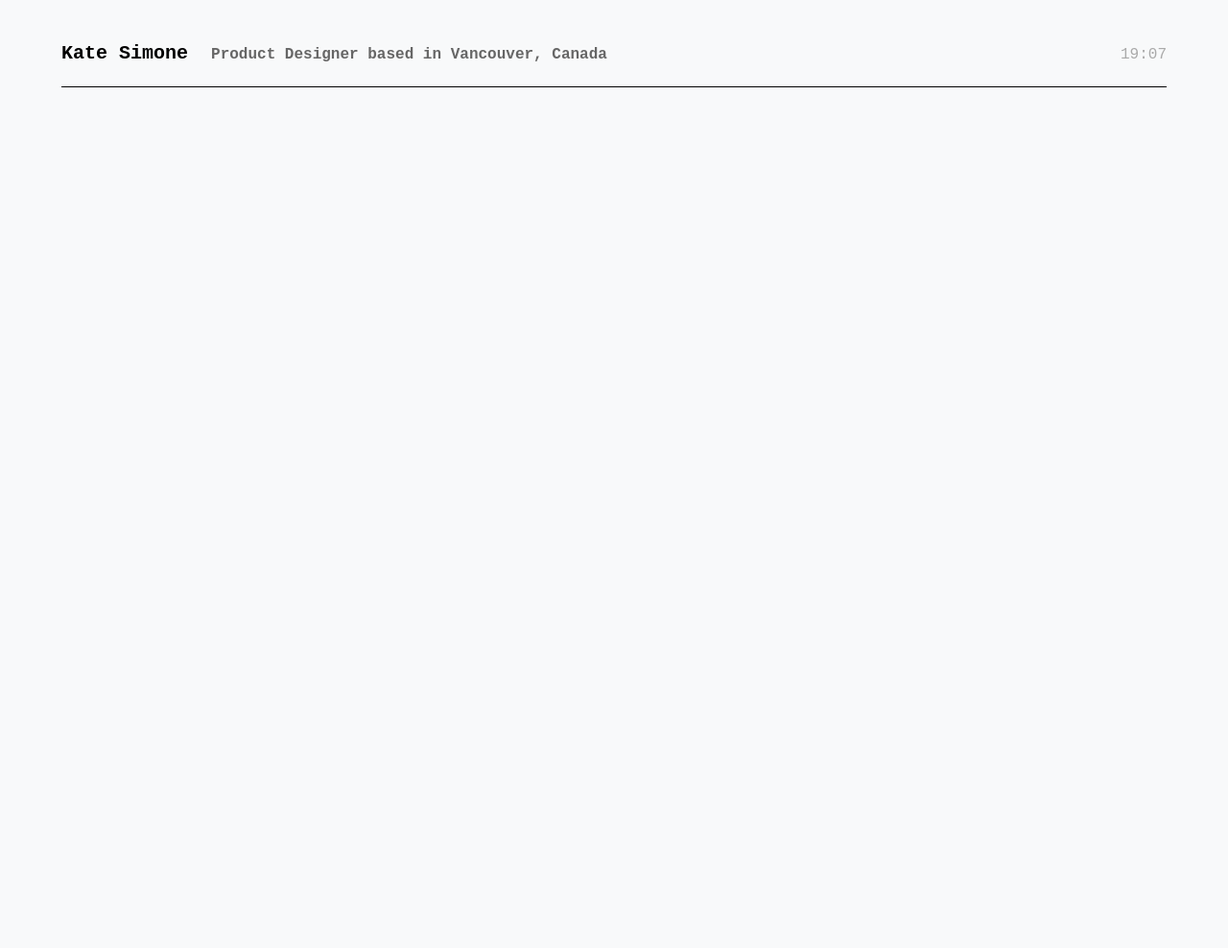
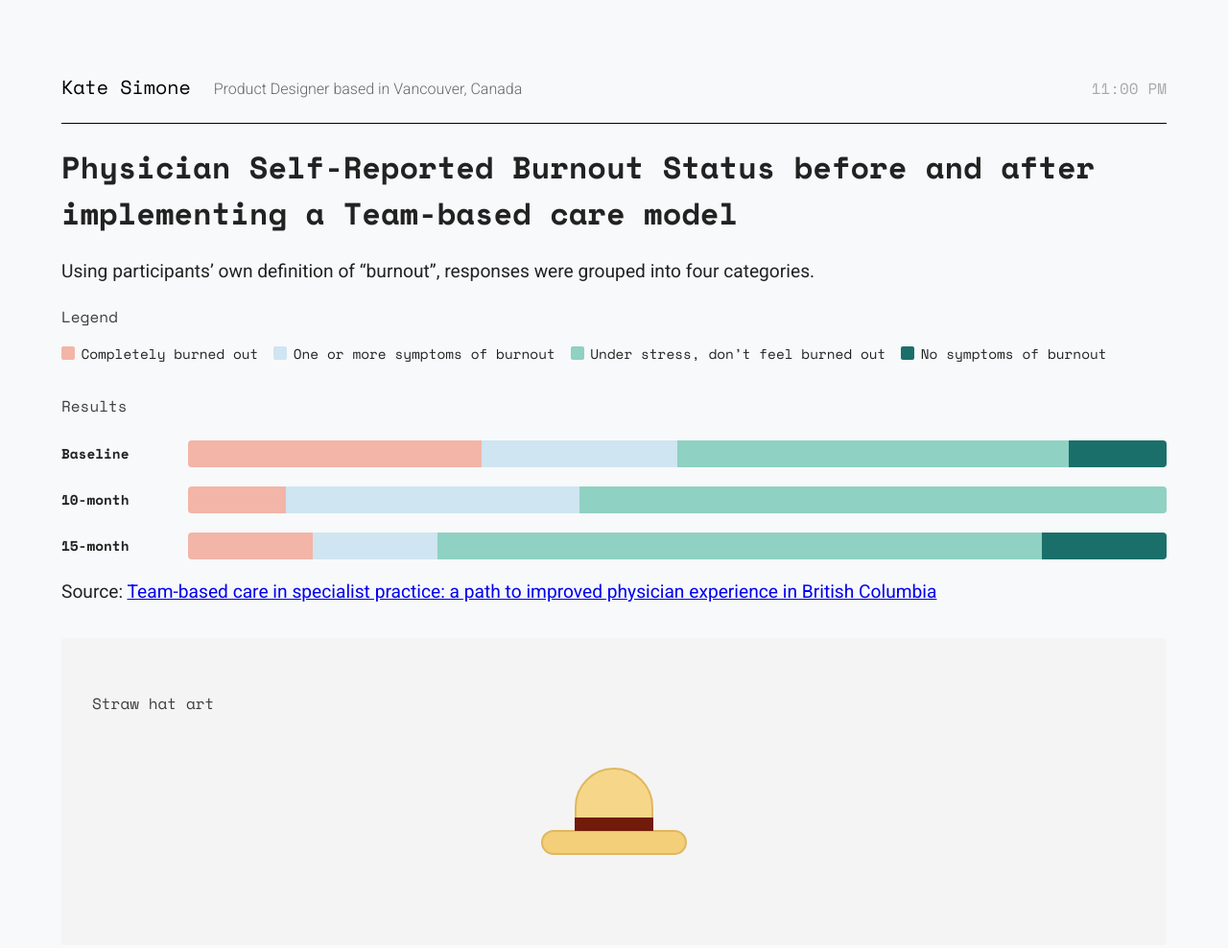
Before and after one commit to siimka113/katesimone.github.io, a plain HTML site: page visualizations.html in a window 1280 px wide. Shown: the whole page at 96% size. Before the commit the page ends 800 px from the top, so only its background shows below. Drawn offline with nearby package versions, Linux system fonts and the light colour scheme.

Commit message:
added visualizations

```diff
--- a/main.js
+++ b/main.js
@@ -30,4 +30,4 @@ function updateTime() {
   timeElement.textContent = currentTime;
 }
 updateTime();
-setInterval(updateTime, 1000); // 1000ms is better for real-time updates
+setInterval(updateTime, 1000);
--- a/style.css
+++ b/style.css
@@ -1,7 +1,7 @@
 /* Basic responsive styles for Kate Simone's homepage recreation */
 body {
-  font-family: 'Helvetica Neue', Helvetica, Arial, sans-serif;
-  margin: 0;
+  font-family: "Space Mono", monospace;
+  margin: 4rem;
   padding: 0;
   background: #f8f9fa;
   color: #222;
@@ -10,7 +10,6 @@ body {
 .divider {
   display: flex;
   gap: 3rem;
-  margin: 1rem 3rem;
 }
 
 main {
@@ -21,7 +20,7 @@ main {
   width: 20%;
   display: flex;
   flex-direction: column;
-  gap: 1.5rem;
+  gap: 1.1rem;
   margin: 2rem 0 1rem 0;
 }
 
@@ -30,7 +29,7 @@ main {
   border-radius: 0.25rem;
   color: white;
   text-decoration: none;
-  font-weight: 600;
+  font-weight: 300;
   background-color: #3d3d3d;
   transition: 0.2s, border 0.2s;
 }
@@ -52,23 +51,17 @@ main {
   color: #f2f2f2 !important;
 }
 
-.arrowColour {
-  stroke: white;
-  fill: white;
-}
-
 nav {
   background: #f8f9fa;
   border-bottom: #000000 solid 0.1rem;
   display: flex;
   align-items: baseline;
-  margin: 2rem 4rem;
   padding-bottom: 0.5rem;
   gap: 2rem;
   font-family: "Space Mono", monospace;
 }
 
-.nameFlex {
+.heading {
   display: flex;
   align-items: flex-start;
   align-items: baseline;
@@ -77,7 +70,7 @@ nav {
 
 .name {
   font-size: 1.25rem;
-  font-weight: 700;
+  font-weight: 300;
   text-decoration: none;
   color: black;
 }
@@ -86,7 +79,7 @@ nav .subtitle {
   color: #666;
   font-size: 1rem;
   margin-bottom: 0.5rem;
-  font-weight: 600;
+  font-weight: 300;
 }
 
 nav .time {
@@ -96,18 +89,13 @@ nav .time {
   margin-left: auto;
 }
 
-.content {
-  margin-left: 4rem;
-  margin-right: 4rem;
-}
-
 .hero {
-  padding: 2rem 1rem 1rem 1rem;
+  padding-top: 4rem;
 }
 
 .hero h1 {
   font-weight: 400;
-  font-size: 4rem;
+  font-size: 3.5rem;
   margin: 0;
   font-family: "Roboto", sans-serif;
 }
@@ -123,21 +111,20 @@ nav .time {
 .hero .roles {
   display: inline-block;
   margin: 0.25rem 0;
-  background: #e3f0fc;
+  background: #e2e5e8;
   padding: 0.3rem 1rem;
   font-family: "Roboto", sans-serif;
   font-style: italic;
-
   width: fit-content;
   border-radius: 0.25rem;
 }
 
 .hero .role {
   display: inline-block;
-  color: #2a7ae2;
+  color: #686d72;
   margin: 0;
   border-radius: 1.2rem;
-  font-size: 4rem;
+  font-size: 3.5rem;
   font-weight: 400;
 }
 
@@ -149,15 +136,16 @@ nav .time {
   padding: 2rem 2rem;
 }
 
-.about h2 {
+h2 {
   margin-top: 0;
   margin-bottom: 0;
-  color: #2a7ae2;
-  font-size: 2rem;
+  color: #3f3f40;
+  font-size: 1rem;
   font-family: "Space mono", monospace;
+  font-weight: 300;
 }
 
-.about p {
+p {
   font-family: "Roboto", sans-serif;
   font-weight: 400;
   font-size: 1.2rem;
@@ -182,6 +170,74 @@ nav .time {
     gap: 0.1em;
   }
 }
+
+.legend {
+  display: flex;
+  flex-wrap: wrap;
+  gap: 1rem;
+  margin: 1rem 0 2rem;
+}
+
+.legend-item {
+  display: flex;
+  align-items: center;
+  gap: 0.4rem;
+  font-size: 0.9rem;
+}
+
+.swatch {
+  width: 14px;
+  height: 14px;
+  border-radius: 2px;
+}
+
+.chart {
+  display: flex;
+  flex-direction: column;
+  gap: 1.25rem;
+}
+
+.row {
+  display: grid;
+  grid-template-columns: 120px 1fr;
+  gap: 0.75rem;
+  align-items: center;
+}
+
+.label {
+  font-weight: 600;
+  font-size: 0.9rem;
+}
+
+.bar {
+  display: flex;
+  height: 28px;
+  width: 100%;
+  border-radius: 4px;
+  overflow: hidden;
+  background: #eee;
+}
+
+.segment {
+  height: 100%;
+}
+
+.burned-out {
+  background: #f2b5a7;
+}
+
+.symptoms {
+  background: #cfe5f1;
+}
+
+.stressed {
+  background: #8fd1c2;
+}
+
+.none {
+  background: #1b6f6a;
+}
+
 
 @media (width <=43.75rem) {
 
@@ -227,6 +283,14 @@ nav .time {
     margin: 2rem 2.5rem;
   }
 
+  .row {
+    grid-template-columns: 1fr;
+  }
+
+  .label {
+    margin-bottom: 0.25rem;
+  }
+
 }
 @media(width < 21rem){
   .divider {
@@ -268,3 +332,15 @@ nav .time {
 .animate-swap {
   animation: textSwap 0.5s forwards;
 }
+
+/* Hat container */
+.hat {
+  display: flex;
+  justify-content: center;
+  margin: 1rem 0 2rem;
+}
+
+.hat svg {
+  max-width: 100%;
+  height: auto;
+}
--- a/vis.js
+++ b/vis.js
@@ -0,0 +1,112 @@
+const data = [
+  {
+    label: "Baseline",
+    values: {
+      burnedOut: 30,
+      symptoms: 20,
+      stressed: 40,
+      none: 10
+    }
+  },
+  {
+    label: "10-month",
+    values: {
+      burnedOut: 10,
+      symptoms: 30,
+      stressed: 60,
+      none: 0
+    }
+  },
+  {
+    label: "15-month",
+    values: {
+      burnedOut: 13,
+      symptoms: 13,
+      stressed: 63,
+      none: 13
+    }
+  }
+];
+
+const chart = document.getElementById("chart");
+
+data.forEach(row => {
+  const rowEl = document.createElement("div");
+  rowEl.className = "row";
+
+  const label = document.createElement("div");
+  label.className = "label";
+  label.textContent = row.label;
+
+  const bar = document.createElement("div");
+  bar.className = "bar";
+
+  const segments = [
+    { class: "burned-out", value: row.values.burnedOut },
+    { class: "symptoms", value: row.values.symptoms },
+    { class: "stressed", value: row.values.stressed },
+    { class: "none", value: row.values.none }
+  ];
+
+  segments.forEach(seg => {
+    if (seg.value > 0) {
+      const segment = document.createElement("div");
+      segment.className = `segment ${seg.class}`;
+      segment.style.width = seg.value + "%";
+      bar.appendChild(segment);
+    }
+  });
+
+  rowEl.appendChild(label);
+  rowEl.appendChild(bar);
+  chart.appendChild(rowEl);
+});
+
+
+function createStrawHat(containerId) {
+  const container = document.getElementById(containerId);
+  if (!container) return;
+
+  const svgNS = "http://www.w3.org/2000/svg";
+  const w = 300, h = 160;
+
+  const svg = document.createElementNS(svgNS, "svg");
+  svg.setAttribute("width", w);
+  svg.setAttribute("height", h);
+  svg.setAttribute("viewBox", `0 0 ${w} ${h}`);
+  svg.setAttribute("aria-label", "Straw hat illustration");
+  svg.style.display = "block";
+
+  const brim = document.createElementNS(svgNS, "rect");
+  brim.setAttribute("x", "75");
+  brim.setAttribute("y", "105");
+  brim.setAttribute("width", "150");
+  brim.setAttribute("height", "24");
+  brim.setAttribute("rx", "12");
+  brim.setAttribute("fill", "#f3cf7a");
+  brim.setAttribute("stroke", "#e0b760");
+  brim.setAttribute("stroke-width", "2");
+
+  const semi = document.createElementNS(svgNS, "path");
+  semi.setAttribute("d", "M110,80 A40,40 0 0,1 190,80 L190,100 L110,100 Z");
+  semi.setAttribute("fill", "#f6d78a");
+  semi.setAttribute("stroke", "#e0b760");
+  semi.setAttribute("stroke-width", "2");
+
+  const band = document.createElementNS(svgNS, "rect");
+  band.setAttribute("x", "110");
+  band.setAttribute("y", "92");
+  band.setAttribute("width", "80");
+  band.setAttribute("height", "12");
+  band.setAttribute("fill", "#711b0a");
+  band.setAttribute("stroke", "#711b0a");
+  band.setAttribute("stroke-width", "2");
+
+  svg.appendChild(brim);
+  svg.appendChild(semi);
+  svg.appendChild(band);
+
+  container.appendChild(svg);
+}
+
+createStrawHat('hat-container');
--- a/visualizations.html
+++ b/visualizations.html
@@ -5,17 +5,64 @@
     <meta name="viewport" content="width=device-width, initial-scale=1.0">
     <title>Visualizations</title>
     <link rel="stylesheet" href="style.css">
-    <script src="script.js" defer></script>
-    <script src="main.js" defer></script>
+    <link rel="preconnect" href="https://fonts.googleapis.com">
+    <link rel="preconnect" href="https://fonts.gstatic.com" crossorigin>
+    <link href="https://fonts.googleapis.com/css2?family=Roboto:ital,wght@0,100..900;1,100..900&family=Space+Mono:ital,wght@0,400;0,700;1,400;1,700&display=swap"
+    rel="stylesheet">
+
 </head>
 <body>
-    <nav class="header">
-    <div class="nameFlex">
+   <nav>
+    <div class="heading">
       <a href="index.html" class="name">Kate Simone</a>
       <p class="subtitle">Product Designer based in Vancouver, Canada</p>
     </div>
-    <p class="time">11:00 PM</p>
+    <div class="time">11:00 PM</div>
+
   </nav>
+
+  <h1>Physician Self-Reported Burnout Status before and after implementing a Team-based care model</h1>
+
+  <p>
+    Using participants’ own definition of “burnout”, responses were grouped
+    into four categories.
+  </p>
+
+  <h2>Legend</h2>
+  <div class="legend">
+    <div class="legend-item">
+      <span class="swatch burned-out"></span>
+      Completely burned out
+    </div>
+    <div class="legend-item">
+      <span class="swatch symptoms"></span>
+      One or more symptoms of burnout
+    </div>
+    <div class="legend-item">
+      <span class="swatch stressed"></span>
+      Under stress, don’t feel burned out
+    </div>
+    <div class="legend-item">
+      <span class="swatch none"></span>
+      No symptoms of burnout
+    </div>
+  </div>
+
+  <h2>Results</h2>
+  <br>
+  <div class="chart" id="chart"></div>
+
+  <p>Source: <a href="https://pmc.ncbi.nlm.nih.gov/articles/PMC11350937/">
+    Team-based care in specialist practice: a path to improved physician experience in British Columbia</a></p>
+
+  <div class="about">
+  <br>
+  <h2>Straw hat art</h2>
+  <div id="hat-container" class="hat"></div>
+
+  <script src="vis.js"></script>
+
+  </div>
 
 </body>
 </html>
```
Also changed, not shown: index.html (+15 -21 lines).
